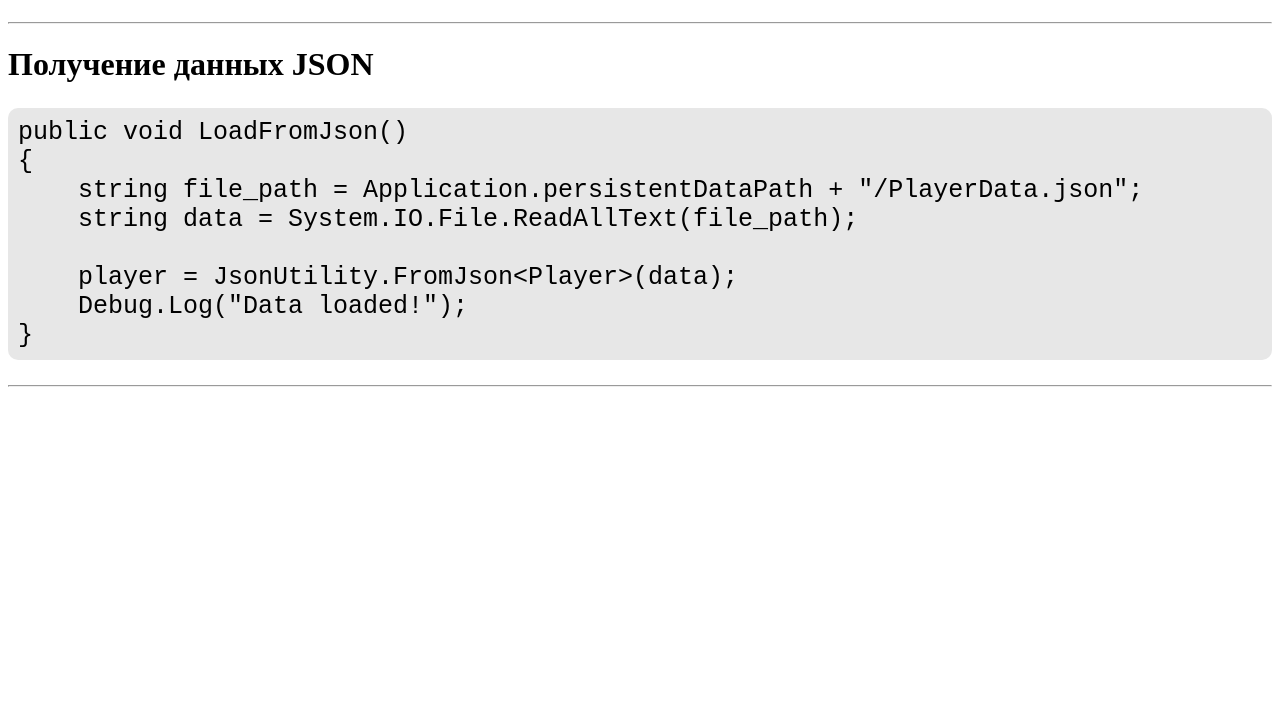
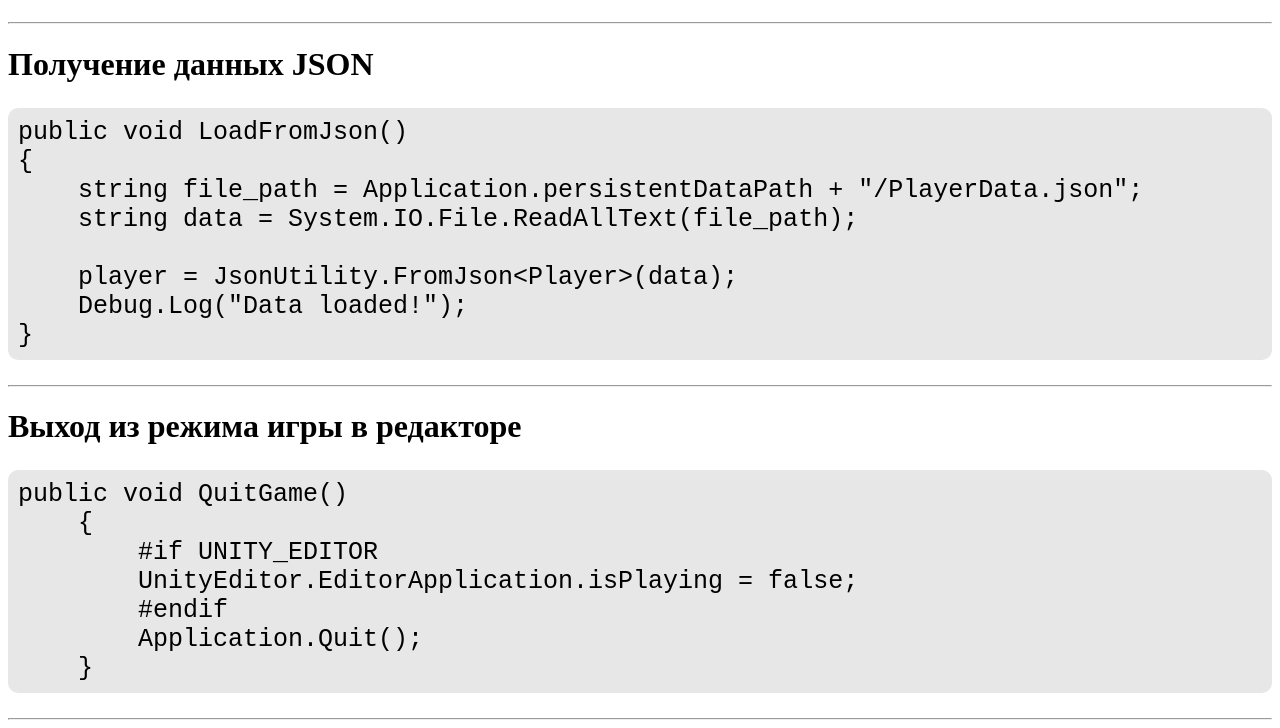
Before and after one commit to GitaraGames/unity_help.github.io, a plain HTML site: page index.html in a window 1280 px wide. Shown: the part 1206-1934 px from the top of the page. Before the commit the page ends 1601 px from the top, so only its background shows below. Drawn offline with Linux system fonts and the light colour scheme.

Commit message:
Add "exit of playmode in Unity Editor" code

```diff
--- a/index.html
+++ b/index.html
@@ -53,5 +53,14 @@ public class Player
     Debug.Log("Data loaded!");
 }</xmp>
 <hr>
+    <h1>Выход из режима игры в редакторе</h1>
+    <xmp class="code">public void QuitGame()
+    {
+        #if UNITY_EDITOR
+        UnityEditor.EditorApplication.isPlaying = false;
+        #endif
+        Application.Quit();
+    }</xmp>
+<hr>
 </body>
 </html>
```
